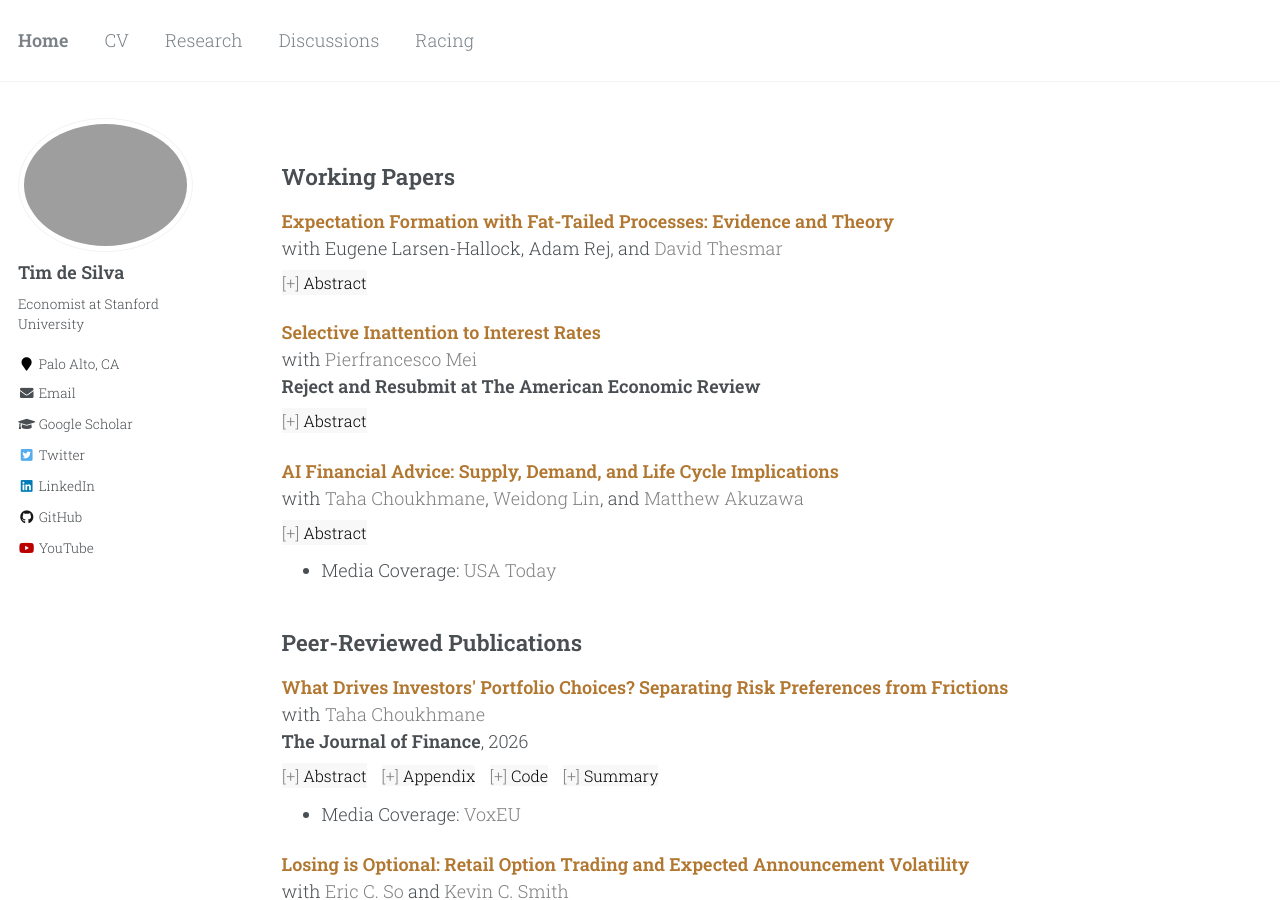
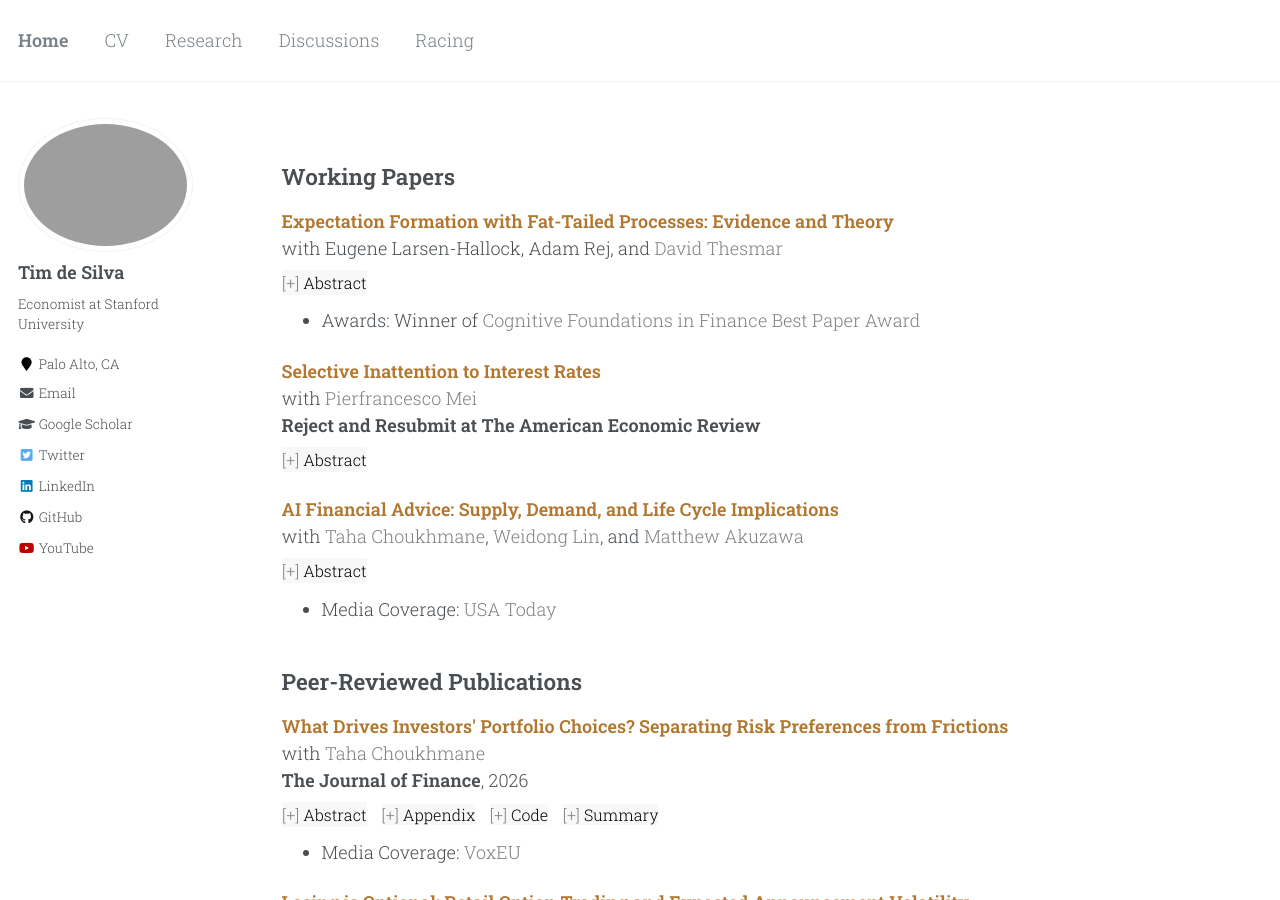
Before and after one commit to timhdesilva/timhdesilva.github.io, a Jekyll site: the page built from _pages/research.html, in a window 1280 px wide and 900 px high. Built offline with Jekyll 4.4.1, drawn with Linux system fonts in a browser that asks for light colours.

Commit message:
update awards

```diff
--- a/_pages/research.html
+++ b/_pages/research.html
@@ -62,6 +62,9 @@ author_profile: true
   <br>with Eugene Larsen-Hallock, Adam Rej, </a> and <a style="text-decoration:none; color:gray" href="https://sites.google.com/site/dthesmar/">David Thesmar</a>
   <br>
     <button class="abstract-button" data-target="fat_tails" style="margin-top:8px; margin-right: 10px;">Abstract</button>
+  <ul style="margin-top: -12px">
+    <li>Awards: Winner of <a style="text-decoration:none; color:gray" href="https://igier.unibocconi.eu/events/conferences/cognitive-foundations-finance-conference-cffc-0">Cognitive Foundations in Finance Best Paper Award</a></li>
+  </ul>
 </p>
 <div id="fat_tails" class="abstract-content">
   Using a large sample of forecasts of 22 firm-level variables, we document three facts: (i) the relationship between forecast revisions and future forecast errors is strongly non-linear, (ii) the distributions of the underlying processes have fat tails, and (iii) extreme realizations tend to mean-revert. Next, we formally show that these three facts are consistent with a model in which the underlying process is non-Gaussian, but forecasters fail to recognize this. Finally, we provide additional evidence in support of our theory by showing that it can explain evidence from an online forecasting experiment, that the non-linear relationship between errors and revisions is also present in macroeconomic forecasts, and that it provides an explanation for the presence of non-linearity in the momentum of stock returns.
```
Also changed, not shown: 2 other files.
